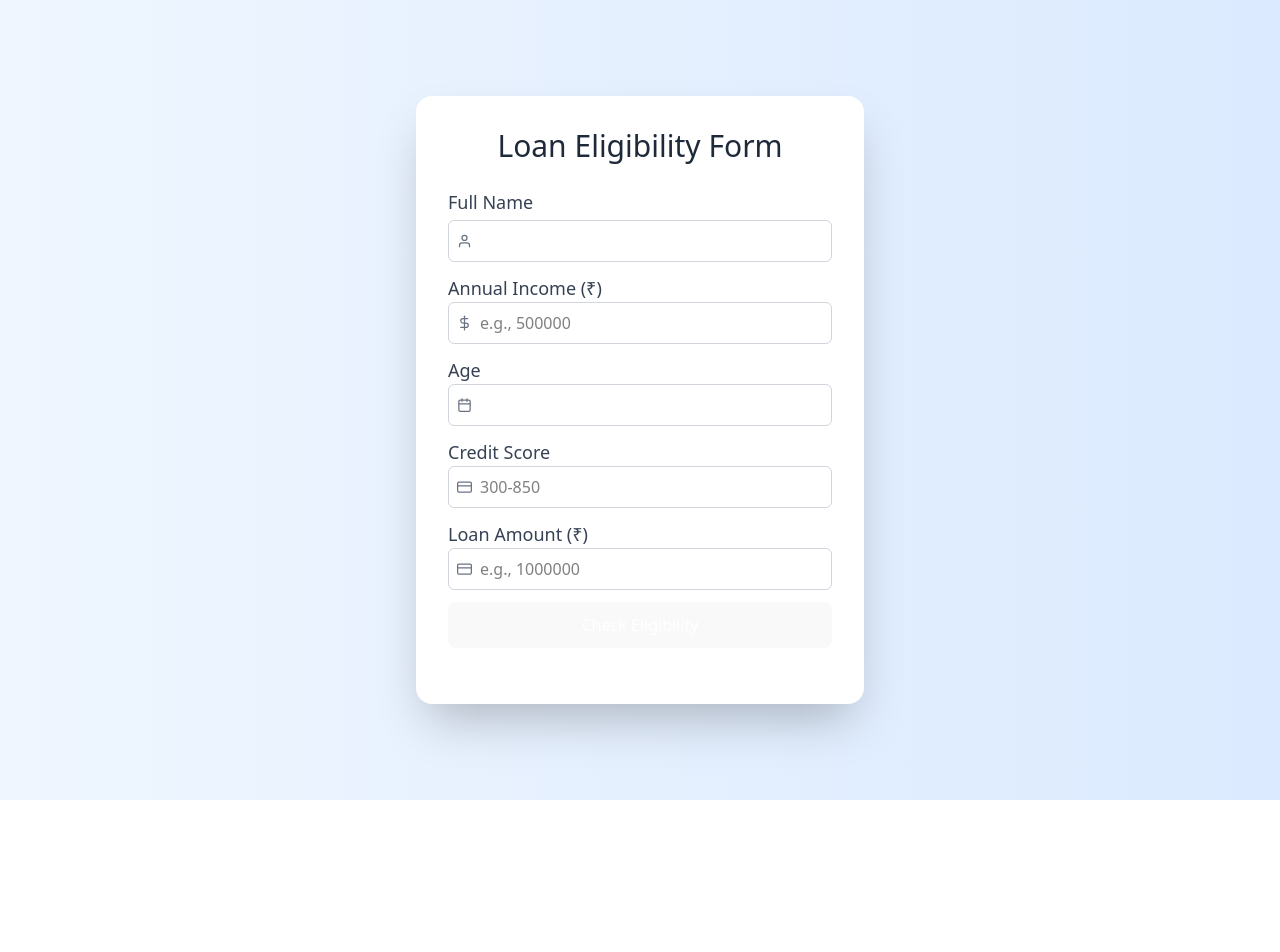
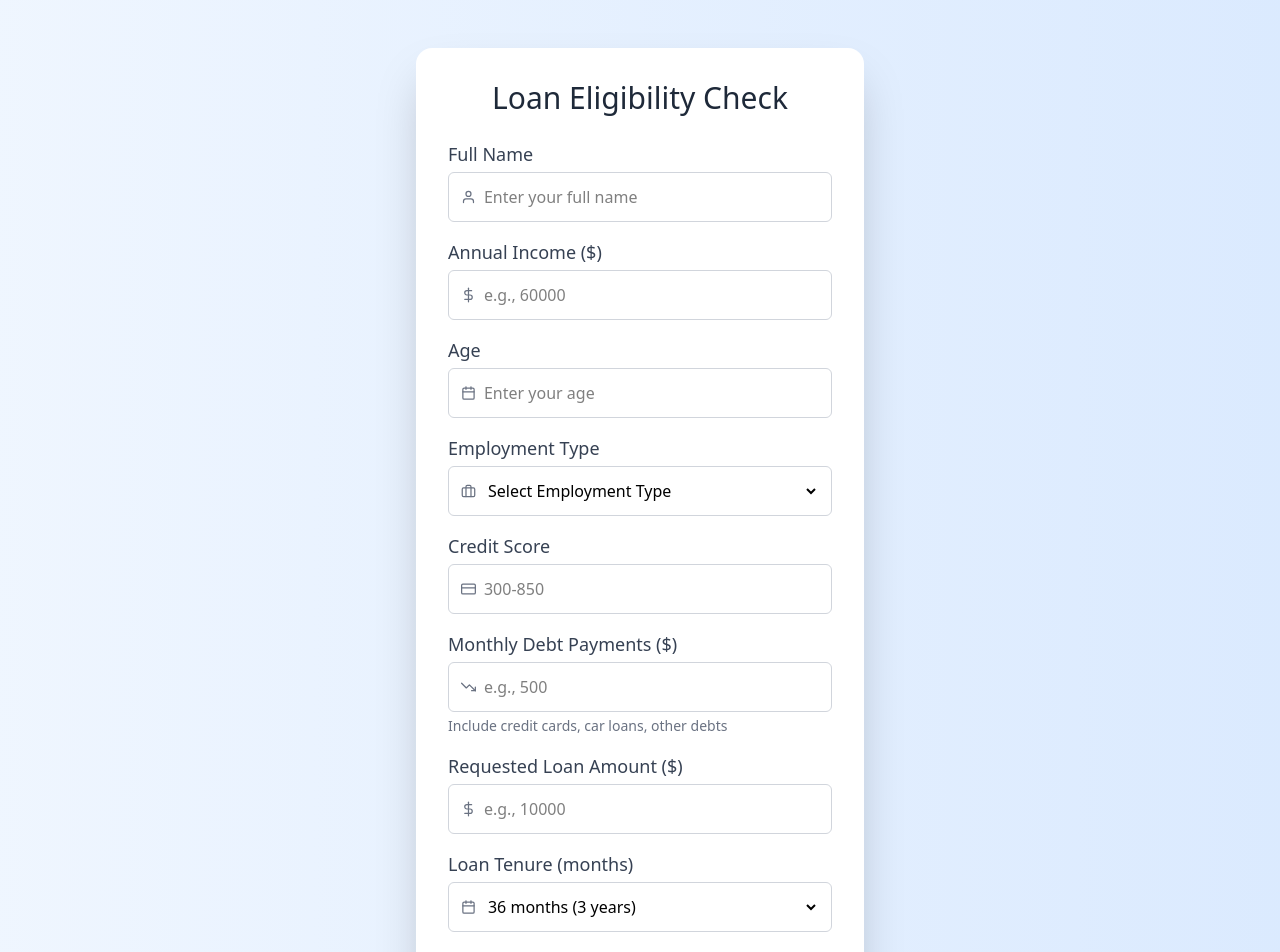
Before and after one commit to AdibaFaiyaz/LoanCheck, a React (Vite) app in the folder frontend/: page /loan-eligibility in a window 1280 px wide. Shown: the top 952 px of the page. Before the commit the page ends 800 px from the top, so only its background shows below. Built offline with nearby package versions, Linux system fonts and the light colour scheme.

Commit message:
EligibilityForm integrated with loanController

```diff
--- a/frontend/src/pages/EligibilityForm.tsx
+++ b/frontend/src/pages/EligibilityForm.tsx
@@ -1,33 +1,62 @@
-// src/pages/EligibilityForm.tsx
+// src/pages/EligibilityForm.tsx - FIXED VERSION
 import React, { useState } from "react";
-import { FiUser, FiDollarSign, FiCalendar, FiCreditCard, FiLoader } from "react-icons/fi";
+import {
+  FiUser,
+  FiDollarSign,
+  FiCalendar,
+  FiCreditCard,
+  FiLoader,
+  FiBriefcase,
+  FiTrendingDown,
+} from "react-icons/fi";
 
-// API configuration
-//const API_BASE_URcdL = 'http://localhost:53789'; // Update with your actual port
+// Updated interface to match backend
+interface EligibilityRequest {
+  name: string;
+  age: number;
+  annualIncome: number; // Changed from monthlyIncome
+  creditScore: number;
+  monthlyDebtPayments: number; // Added
+  requestedAmount: number; // Changed from loanAmount
+  loanTenure: number; // Added
+  employmentType: string; // Changed from employmentStatus
+}
 
-interface LoanEligibilityResponse {
-  applicantName: string;
+interface EligibilityResponse {
   eligible: boolean;
   reason: string;
-  income: number;
-  loanAmount: number;
-  creditScore: number;
+  maxLoanAmount?: number;
+  approvedAmount?: number;
+  interestRate?: number;
+  monthlyEmi?: number;
+  timestamp: number;
 }
 
-const LoanEligibilityForm = () => {
+interface EligibilityFormProps {
+  onEligibilityConfirmed?: (eligibilityData: EligibilityResponse) => void;
+}
+
+const LoanEligibilityForm: React.FC<EligibilityFormProps> = ({
+  onEligibilityConfirmed,
+}) => {
   const [formData, setFormData] = useState({
     name: "",
-    income: "",
+    annualIncome: "", // Changed to annual income
     age: "",
-    loanAmount: "",
-    creditScore: "", // Added credit score field
+    requestedAmount: "", // Changed field name
+    creditScore: "",
+    employmentType: "", // Changed field name
+    monthlyDebtPayments: "", // Added field
+    loanTenure: "36", // Added field with default value
   });
 
-  const [result, setResult] = useState<LoanEligibilityResponse | null>(null);
+  const [result, setResult] = useState<EligibilityResponse | null>(null);
   const [loading, setLoading] = useState(false);
   const [error, setError] = useState<string | null>(null);
 
-  const handleChange = (e: React.ChangeEvent<HTMLInputElement>) => {
+  const handleChange = (
+    e: React.ChangeEvent<HTMLInputElement | HTMLSelectElement>
+  ) => {
     setFormData({ ...formData, [e.target.name]: e.target.value });
   };
 
@@ -38,82 +67,67 @@ const LoanEligibilityForm = () => {
     setResult(null);
 
     try {
-    // Mock API response for testing (remove this when backend is ready)
-    await new Promise(resolve => setTimeout(resolve, 1000)); // Simulate API delay
-
-    const income = Number(formData.income);
-    const loanAmount = Number(formData.loanAmount);
-    const creditScore = Number(formData.creditScore);
-    const age = Number(formData.age);
-
-    // Mock eligibility logic
-    let eligible = true;
-    let reason = '';
-
-    if (creditScore < 650) {
-      eligible = false;
-      reason = 'Credit score too low. Minimum required: 650';
-    } else if (income < 300000) {
-      eligible = false;
-      reason = 'Annual income too low. Minimum required: ₹3,00,000';
-    } else if (age < 18 || age > 65) {
-      eligible = false;
-      reason = 'Age must be between 18 and 65 years';
-    } else if (loanAmount > (income * 5)) {
-      eligible = false;
-      reason = 'Loan amount too high compared to income (max 5x annual income)';
-    } else if (loanAmount < 10000) {
-      eligible = false;
-      reason = 'Minimum loan amount is ₹10,000';
-    } else {
-      reason = 'Congratulations! You are eligible for the loan.';
-    }
-
-    const mockResponse = {
-      applicantName: formData.name,
-      eligible: eligible,
-      reason: reason,
-      income: income,
-      loanAmount: loanAmount,
-      creditScore: creditScore
+      // Prepare API request data matching backend DTO
+      const eligibilityData: EligibilityRequest = {
+        name: formData.name,
+        age: Number(formData.age),
+        annualIncome: Number(formData.annualIncome),
+        creditScore: Number(formData.creditScore),
+        monthlyDebtPayments: Number(formData.monthlyDebtPayments),
+        requestedAmount: Number(formData.requestedAmount),
+        loanTenure: Number(formData.loanTenure),
+        employmentType: formData.employmentType,
       };
 
-    setResult(mockResponse);
-
-    /*
-    // Original API call - uncomment when backend is ready
-    const response = await fetch(`${API_BASE_URL}/api/check-eligibility`, {
-      method: 'POST',
+      // Call the backend API
+      const response = await fetch(
+        "http://localhost:8080/api/check-eligibility",
+        {
+          method: "POST",
           headers: {
-        'Content-Type': 'application/json',
+            "Content-Type": "application/json",
           },
-      body: JSON.stringify(requestData),
-    });
+          body: JSON.stringify(eligibilityData),
+        }
+      );
 
       if (!response.ok) {
         throw new Error(`HTTP error! status: ${response.status}`);
       }
 
-    const data: LoanEligibilityResponse = await response.json();
-    setResult(data);
-    */
+      const apiResult: EligibilityResponse = await response.json();
+      setResult(apiResult);
 
+      // Call parent callback if provided and eligible
+      if (apiResult.eligible && onEligibilityConfirmed) {
+        onEligibilityConfirmed(apiResult);
+      }
     } catch (err) {
-    console.error('Error checking loan eligibility:', err);
-    setError('Failed to check loan eligibility. Please try again.');
+      console.error("Error checking loan eligibility:", err);
+      setError(
+        err instanceof Error
+          ? err.message
+          : "Failed to check loan eligibility. Please try again."
+      );
     } finally {
       setLoading(false);
     }
   };
 
-  const getAgeGroup = (age: number) => {
-    if (age < 18) {
-      return "Teenager";
-    } else if (age >= 18 && age < 60) {
-      return "Adult";
-    } else {
-      return "Senior";
-    }
+  const getEmploymentTypeLabel = (type: string) => {
+    const typeMap: { [key: string]: string } = {
+      FULL_TIME: "Full Time",
+      PART_TIME: "Part Time",
+      SELF_EMPLOYED: "Self Employed",
+      UNEMPLOYED: "Unemployed",
+      CONTRACT: "Contract",
+    };
+    return typeMap[type] || type;
+  };
+
+  const calculateMonthlyIncome = () => {
+    const annual = Number(formData.annualIncome);
+    return annual > 0 ? (annual / 12).toFixed(0) : "0";
   };
 
   return (
@@ -121,14 +135,14 @@ const LoanEligibilityForm = () => {
       <div className="min-h-screen bg-gradient-to-r from-blue-50 to-blue-100 flex items-center justify-center px-4 py-12">
         <div className="w-full max-w-md bg-white rounded-2xl shadow-2xl p-8 animate-fade-in-down transition duration-700 ease-out">
           <p className="text-3xl text-center text-gray-800 mb-6">
-            Loan Eligibility Form
+            Loan Eligibility Check
           </p>
-          <form onSubmit={handleSubmit} className="space-y-3">
+          <form onSubmit={handleSubmit} className="space-y-4">
             <div>
               <label className="block text-lg font-medium text-gray-700 mb-1">
                 Full Name
               </label>
-              <div className="flex items-center border border-gray-300 rounded-md p-2 focus-within:ring-2 focus-within:ring-blue-500">
+              <div className="flex items-center border border-gray-300 rounded-md p-3 focus-within:ring-2 focus-within:ring-blue-500">
                 <FiUser className="text-gray-500 mr-2" />
                 <input
                   type="text"
@@ -136,34 +150,41 @@ const LoanEligibilityForm = () => {
                   value={formData.name}
                   onChange={handleChange}
                   className="w-full outline-none text-black"
+                  placeholder="Enter your full name"
                   required
                 />
               </div>
             </div>
 
             <div>
-              <label className="block text-lg font-medium text-gray-700">
-                Annual Income (₹)
+              <label className="block text-lg font-medium text-gray-700 mb-1">
+                Annual Income ($)
               </label>
-              <div className="flex items-center border border-gray-300 rounded-md p-2 focus-within:ring-2 focus-within:ring-blue-500">
+              <div className="flex items-center border border-gray-300 rounded-md p-3 focus-within:ring-2 focus-within:ring-blue-500">
                 <FiDollarSign className="text-gray-500 mr-2" />
                 <input
                   type="number"
-                  name="income"
-                  value={formData.income}
+                  name="annualIncome"
+                  value={formData.annualIncome}
                   onChange={handleChange}
                   className="w-full outline-none text-black"
-                  placeholder="e.g., 500000"
+                  placeholder="e.g., 60000"
+                  min="0"
                   required
                 />
               </div>
+              {formData.annualIncome && (
+                <p className="text-sm text-gray-500 mt-1">
+                  Monthly: ~${calculateMonthlyIncome()}
+                </p>
+              )}
             </div>
 
             <div>
-              <label className="block text-lg font-medium text-gray-700">
+              <label className="block text-lg font-medium text-gray-700 mb-1">
                 Age
               </label>
-              <div className="flex items-center border border-gray-300 rounded-md p-2 focus-within:ring-2 focus-within:ring-blue-500">
+              <div className="flex items-center border border-gray-300 rounded-md p-3 focus-within:ring-2 focus-within:ring-blue-500">
                 <FiCalendar className="text-gray-500 mr-2" />
                 <input
                   type="number"
@@ -171,18 +192,42 @@ const LoanEligibilityForm = () => {
                   value={formData.age}
                   onChange={handleChange}
                   className="w-full outline-none text-black"
+                  placeholder="Enter your age"
                   min="18"
-                  max="80"
+                  max="65"
                   required
                 />
               </div>
             </div>
 
             <div>
-              <label className="block text-lg font-medium text-gray-700">
+              <label className="block text-lg font-medium text-gray-700 mb-1">
+                Employment Type
+              </label>
+              <div className="flex items-center border border-gray-300 rounded-md p-3 focus-within:ring-2 focus-within:ring-blue-500">
+                <FiBriefcase className="text-gray-500 mr-2" />
+                <select
+                  name="employmentType"
+                  value={formData.employmentType}
+                  onChange={handleChange}
+                  className="w-full outline-none text-black bg-transparent"
+                  required
+                >
+                  <option value="">Select Employment Type</option>
+                  <option value="FULL_TIME">Full Time</option>
+                  <option value="PART_TIME">Part Time</option>
+                  <option value="SELF_EMPLOYED">Self Employed</option>
+                  <option value="CONTRACT">Contract</option>
+                  <option value="UNEMPLOYED">Unemployed</option>
+                </select>
+              </div>
+            </div>
+
+            <div>
+              <label className="block text-lg font-medium text-gray-700 mb-1">
                 Credit Score
               </label>
-              <div className="flex items-center border border-gray-300 rounded-md p-2 focus-within:ring-2 focus-within:ring-blue-500">
+              <div className="flex items-center border border-gray-300 rounded-md p-3 focus-within:ring-2 focus-within:ring-blue-500">
                 <FiCreditCard className="text-gray-500 mr-2" />
                 <input
                   type="number"
@@ -199,40 +244,90 @@ const LoanEligibilityForm = () => {
             </div>
 
             <div>
-              <label className="block text-lg font-medium text-gray-700">
-                Loan Amount (₹)
+              <label className="block text-lg font-medium text-gray-700 mb-1">
+                Monthly Debt Payments ($)
               </label>
-              <div className="flex items-center border border-gray-300 rounded-md p-2 focus-within:ring-2 focus-within:ring-blue-500">
-                <FiCreditCard className="text-gray-500 mr-2" />
+              <div className="flex items-center border border-gray-300 rounded-md p-3 focus-within:ring-2 focus-within:ring-blue-500">
+                <FiTrendingDown className="text-gray-500 mr-2" />
                 <input
                   type="number"
-                  name="loanAmount"
-                  value={formData.loanAmount}
+                  name="monthlyDebtPayments"
+                  value={formData.monthlyDebtPayments}
                   onChange={handleChange}
                   className="w-full outline-none text-black"
-                  placeholder="e.g., 1000000"
+                  placeholder="e.g., 500"
+                  min="0"
+                  required
+                />
+              </div>
+              <p className="text-sm text-gray-500 mt-1">
+                Include credit cards, car loans, other debts
+              </p>
+            </div>
+
+            <div>
+              <label className="block text-lg font-medium text-gray-700 mb-1">
+                Requested Loan Amount ($)
+              </label>
+              <div className="flex items-center border border-gray-300 rounded-md p-3 focus-within:ring-2 focus-within:ring-blue-500">
+                <FiDollarSign className="text-gray-500 mr-2" />
+                <input
+                  type="number"
+                  name="requestedAmount"
+                  value={formData.requestedAmount}
+                  onChange={handleChange}
+                  className="w-full outline-none text-black"
+                  placeholder="e.g., 10000"
+                  min="1000"
                   required
                 />
               </div>
             </div>
 
-            <div className="flex justify-between items-center">
+            <div>
+              <label className="block text-lg font-medium text-gray-700 mb-1">
+                Loan Tenure (months)
+              </label>
+              <div className="flex items-center border border-gray-300 rounded-md p-3 focus-within:ring-2 focus-within:ring-blue-500">
+                <FiCalendar className="text-gray-500 mr-2" />
+                <select
+                  name="loanTenure"
+                  value={formData.loanTenure}
+                  onChange={handleChange}
+                  className="w-full outline-none text-black bg-transparent"
+                  required
+                >
+                  <option value="12">12 months (1 year)</option>
+                  <option value="24">24 months (2 years)</option>
+                  <option value="36">36 months (3 years)</option>
+                  <option value="48">48 months (4 years)</option>
+                  <option value="60">60 months (5 years)</option>
+                  <option value="84">84 months (7 years)</option>
+                  <option value="120">120 months (10 years)</option>
+                  <option value="180">180 months (15 years)</option>
+                  <option value="240">240 months (20 years)</option>
+                  <option value="360">360 months (30 years)</option>
+                </select>
+              </div>
+            </div>
+
+            <div className="pt-2">
               <button
                 type="submit"
                 disabled={loading}
                 className={`w-full py-3 px-6 rounded-lg font-medium transition duration-300 flex items-center justify-center ${
                   loading
-                    ? 'bg-gray-400 cursor-not-allowed'
-                    : 'bg-blue-600 hover:bg-blue-700'
+                    ? "bg-gray-400 cursor-not-allowed"
+                    : "bg-blue-600 hover:bg-blue-700 focus:ring-2 focus:ring-blue-500"
                 } text-white`}
               >
                 {loading ? (
                   <>
                     <FiLoader className="animate-spin mr-2" />
-                    Checking...
+                    Checking Eligibility...
                   </>
                 ) : (
-                  'Check Eligibility'
+                  "Check Eligibility"
                 )}
               </button>
             </div>
@@ -241,7 +336,8 @@ const LoanEligibilityForm = () => {
           {/* Error Message */}
           {error && (
             <div className="mt-6 p-4 rounded-lg text-center font-medium bg-red-100 text-red-800 border border-red-400">
-              {error}
+              <p className="font-semibold mb-1">⚠️ Error</p>
+              <p className="text-sm">{error}</p>
             </div>
           )}
 
@@ -256,33 +352,112 @@ const LoanEligibilityForm = () => {
                 }`}
               >
                 <p className="text-lg font-semibold mb-2">
-                  {result.eligible ? "✅ Congratulations!" : "❌ Sorry"}
+                  {result.eligible ? "✅ Congratulations!" : "❌ Not Eligible"}
                 </p>
-                <p>{result.reason}</p>
+                <p className="text-sm">{result.reason}</p>
               </div>
 
               {/* Detailed Information */}
               <div className="bg-gray-50 p-4 rounded-lg">
-                <h3 className="font-semibold text-gray-800 mb-2">Application Details:</h3>
-                <div className="space-y-1 text-sm text-gray-600">
-                  <p><strong>Applicant:</strong> {result.applicantName}</p>
-                  <p><strong>Annual Income:</strong> ₹{result.income.toLocaleString()}</p>
-                  <p><strong>Loan Amount:</strong> ₹{result.loanAmount.toLocaleString()}</p>
-                  <p><strong>Credit Score:</strong> {result.creditScore}</p>
-                  <p><strong>Age Group:</strong> {getAgeGroup(Number(formData.age))}</p>
+                <h3 className="font-semibold text-gray-800 mb-3">
+                  Application Summary:
+                </h3>
+                <div className="space-y-2 text-sm text-gray-600">
+                  <div className="flex justify-between">
+                    <span>
+                      <strong>Applicant:</strong>
+                    </span>
+                    <span>{formData.name}</span>
+                  </div>
+                  <div className="flex justify-between">
+                    <span>
+                      <strong>Annual Income:</strong>
+                    </span>
+                    <span>
+                      ${Number(formData.annualIncome).toLocaleString()}
+                    </span>
+                  </div>
+                  <div className="flex justify-between">
+                    <span>
+                      <strong>Requested Amount:</strong>
+                    </span>
+                    <span>
+                      ${Number(formData.requestedAmount).toLocaleString()}
+                    </span>
+                  </div>
+                  <div className="flex justify-between">
+                    <span>
+                      <strong>Credit Score:</strong>
+                    </span>
+                    <span>{formData.creditScore}</span>
+                  </div>
+                  <div className="flex justify-between">
+                    <span>
+                      <strong>Employment:</strong>
+                    </span>
+                    <span>
+                      {getEmploymentTypeLabel(formData.employmentType)}
+                    </span>
+                  </div>
+                  <div className="flex justify-between">
+                    <span>
+                      <strong>Loan Tenure:</strong>
+                    </span>
+                    <span>{formData.loanTenure} months</span>
+                  </div>
+
+                  {result.eligible && (
+                    <>
+                      {result.maxLoanAmount && (
+                        <div className="flex justify-between text-green-700 font-medium">
+                          <span>
+                            <strong>Max Approved:</strong>
+                          </span>
+                          <span>${result.maxLoanAmount.toLocaleString()}</span>
+                        </div>
+                      )}
+                      {result.approvedAmount && (
+                        <div className="flex justify-between text-green-700 font-medium">
+                          <span>
+                            <strong>Approved Amount:</strong>
+                          </span>
+                          <span>${result.approvedAmount.toLocaleString()}</span>
+                        </div>
+                      )}
+                      {result.interestRate && (
+                        <div className="flex justify-between text-green-700 font-medium">
+                          <span>
+                            <strong>Interest Rate:</strong>
+                          </span>
+                          <span>{result.interestRate}%</span>
+                        </div>
+                      )}
+                      {result.monthlyEmi && (
+                        <div className="flex justify-between text-green-700 font-medium">
+                          <span>
+                            <strong>Monthly EMI:</strong>
+                          </span>
+                          <span>${result.monthlyEmi.toLocaleString()}</span>
+                        </div>
+                      )}
+                    </>
+                  )}
                 </div>
               </div>
+
+              {/* Continue to Application Button */}
+              {result.eligible && onEligibilityConfirmed && (
+                <div className="pt-2">
+                  <button
+                    onClick={() => onEligibilityConfirmed(result)}
+                    className="w-full py-3 px-6 rounded-lg font-medium bg-green-600 hover:bg-green-700 focus:ring-2 focus:ring-green-500 text-white transition duration-300"
+                  >
+                    Continue to Loan Application →
+                  </button>
                 </div>
               )}
-
-          {/* Age Group Display */}
-          <div className="mt-6">
-            {formData.age && (
-              <p className="text-gray-600 text-center">
-                Age Group: <strong>{getAgeGroup(Number(formData.age))}</strong>
-              </p>
+            </div>
           )}
-          </div>
         </div>
       </div>
     </div>
```
Also changed, not shown: 1 other file (tests, documents, lock files or other folders). Lines whose indentation alone changed are shown as unchanged.
